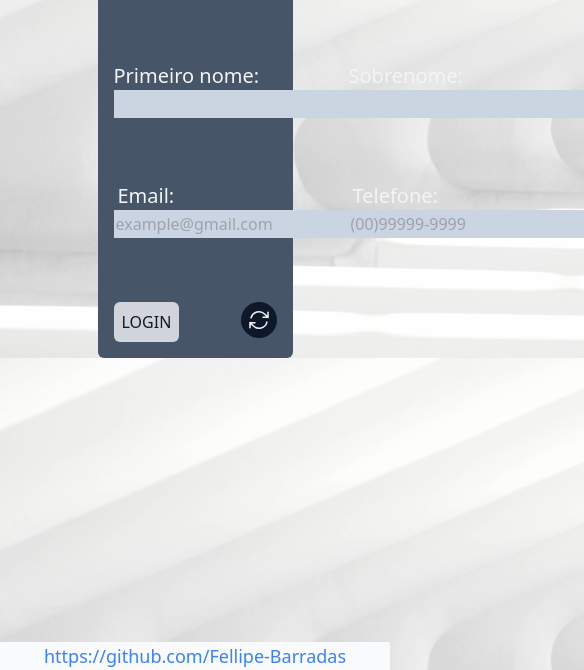
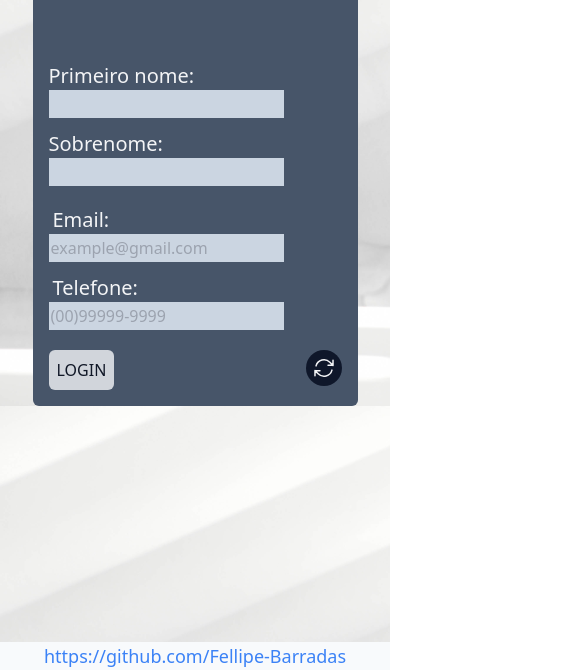
Before and after one commit to Fellipe-Barradas/Tela-de-login, a website: page public/index.html in a window 390 px wide. Shown: the part 174-844 px from the top of the page, 584 px wide, since content can reach past the window. Drawn offline with Linux system fonts and the light colour scheme.

Commit message:
Adicionado responsividade e finalizado site

```diff
--- a/public/index.html
+++ b/public/index.html
@@ -8,17 +8,17 @@
     <link rel="stylesheet" href="output.css">
     <script src="script.js" defer></script>
 </head>
-<body class="bg-gray-100 text-gray-100 font-sans bg-[url('./img/backgroundweb.jpg')] bg-cover">
+<body class="text-gray-100 font-sans bg-[url('./img/backgroundweb.jpg')] bg-cover">
     <!--Conteudo principal-->
-    <main class="w-6/12 bg-slate-600 m-auto mt-16 p-4 rounded-md">
+    <main class="w-10/12 min-[550px]:w-6/12 bg-slate-600 m-auto mt-16 p-4 rounded-md ">
       <svg xmlns="http://www.w3.org/2000/svg" fill="none" viewBox="0 0 24 24" stroke-width="1.5" stroke="currentColor" class="w-10 h-10 m-auto">
         <path stroke-linecap="round" stroke-linejoin="round" d="M17.982 18.725A7.488 7.488 0 0012 15.75a7.488 7.488 0 00-5.982 2.975m11.963 0a9 9 0 10-11.963 0m11.963 0A8.966 8.966 0 0112 21a8.966 8.966 0 01-5.982-2.275M15 9.75a3 3 0 11-6 0 3 3 0 016 0z" />
       </svg>
         <h1 class="text-center text-3xl uppercase text-gray-100 ">Login</h1>
         <form id="form-id">
-          <div class="mt-20 flex justify-between">
+          <div class="mt-20 flex flex-col h-20 lg:flex-row justify-between">
             <div>
-              <label for="first-name" class="text-xl text-gray-100">Primeiro nome:</label>
+              <label for="first-name" class="text-xl text-gray-100 block md:inline ">Primeiro nome:</label>
               <input type="text" id="first-name" class="bg-slate-300 focus:outline-gray-50 text-gray-900 p-0.5" autocomplete="off">
               <!--Mensagem de erro-->
               <div class="hidden" id="error-msg">
@@ -30,7 +30,7 @@
               </div>
             </div>
             <div>
-              <label for="last-name" class="text-xl text-gray-100 ">Sobrenome:</label>
+              <label for="last-name" class="text-xl text-gray-100 block md:inline mt-3 md:mt-0">Sobrenome:</label>
               <input type="text" id="last-name" class="bg-slate-300 focus:outline-gray-50 text-gray-900 p-0.5"
               autocomplete="off">
               <!--Mensagem de erro-->
@@ -44,9 +44,9 @@
             </div>
           </div>
           <br>
-          <div class="mt-10 flex justify-between mb-5">
+          <div class="mt-10 flex flex-col h-20 lg:flex-row justify-between mb-5">
             <div>
-              <label for="email-set" class="text-xl text-gray-100 ml-1">Email:</label>
+              <label for="email-set" class="text-xl text-gray-100 ml-1 block md:inline">Email:</label>
               <input type="email" name="email" id="email-set" placeholder="example@gmail.com" class="bg-slate-300 focus:outline-gray-50 text-gray-900 p-0.5" autocomplete="off">
               <!--Mensagem de erro-->
               <div class="hidden" id="error-email">
@@ -58,7 +58,7 @@
               </div>
             </div>
             <div>
-              <label for="cell-set" class="text-xl text-gray-100 ml-1">Telefone:</label>
+              <label for="cell-set" class="text-xl text-gray-100 ml-1 block md:inline mt-3 md:mt-0">Telefone:</label>
               <input type="tel" name="cell-set" id="cell-set" placeholder="(00)99999-9999" class="bg-slate-300 focus:outline-gray-50 text-gray-900 p-0.5" autocomplete="off">
               <!--Mensagem de erro-->
               <div class="hidden" id="error-tel">
@@ -81,7 +81,7 @@
         <!--Resultado do login-->
         <div id="resultado" class="w-8/12 bg-gray-800 m-auto mt-10 p-4 rounded-md  border-t-8 border-gray-500 text-lg hidden">
         </div>
-        <div class="flex justify-around w-2/12 mt-5 m-auto hidden" id="rating">
+        <div class="justify-around w-2/12 mt-5 m-auto hidden" id="rating">
           <div id="correct">
             <svg xmlns="http://www.w3.org/2000/svg" fill="none" viewBox="0 0 24 24" stroke-width="1.5" stroke="currentColor" class="w-10 h-10 text-green-500 ease-in-out transition  hover:scale-150 duration-400">
               <path stroke-linecap="round" stroke-linejoin="round" d="M9 12.75L11.25 15 15 9.75M21 12a9 9 0 11-18 0 9 9 0 0118 0z" />
```
Also changed, not shown: public/output.css.
